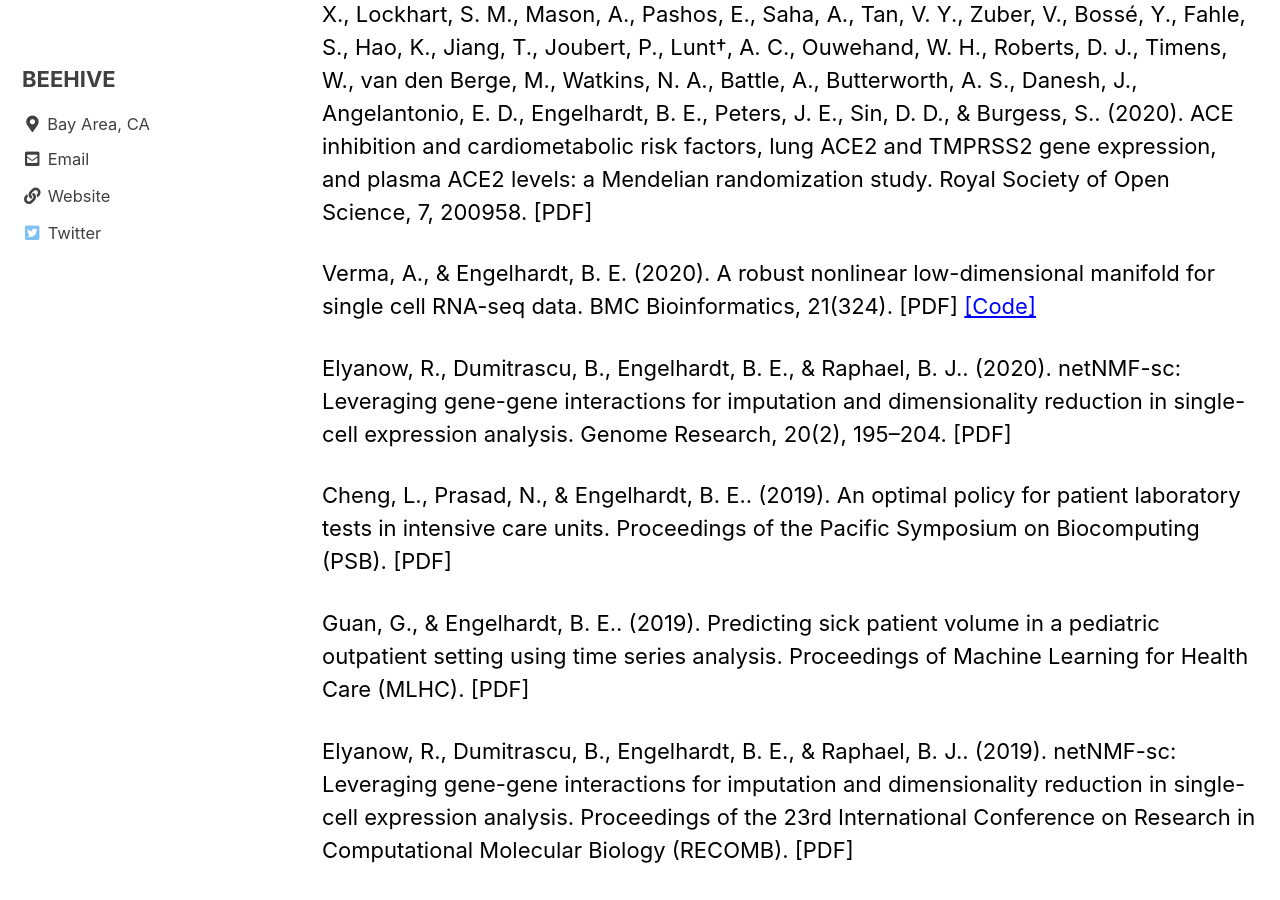
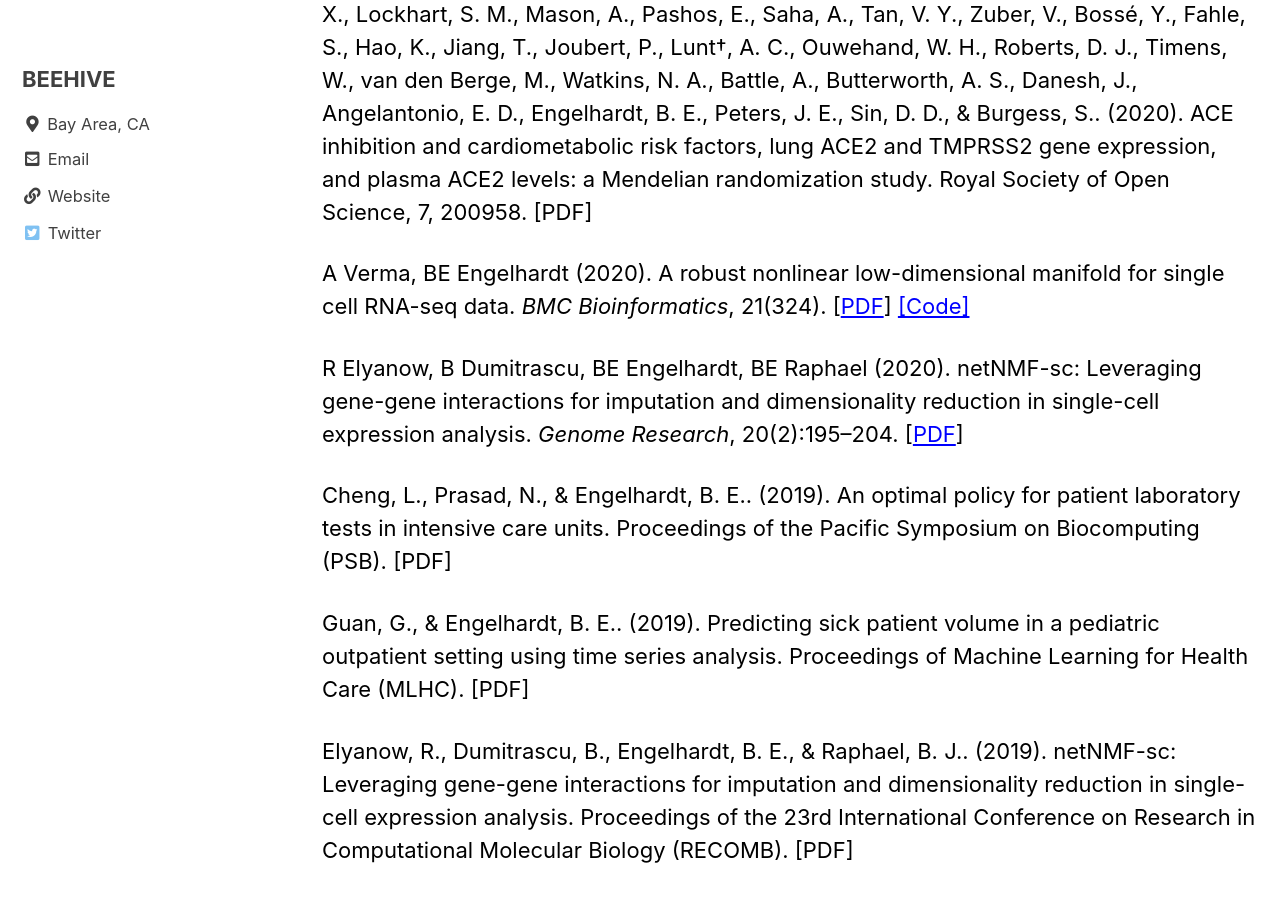
Before and after one commit to stanfordbeehive/stanfordbeehive.github.io, a Jekyll site: the page built from _pages/publications.md, in a window 1280 px wide and 900 px high, scrolled down 4118 px. Built offline with Jekyll 4.4.1, drawn with Linux system fonts in a browser that asks for light colours; cached includes are drawn as plain includes.

```diff
--- a/_pages/publications.md
+++ b/_pages/publications.md
@@ -93,14 +93,12 @@ GTEx Consortium. (2020). The GTEx Consortium atlas of genetic regulatory effects
 Gill, D., Arvanitis, M., Carter, P., Cordero, A. H. I., Jo, B., Karhunen, V., Larsson, S. C., Li, X., Lockhart, S. M., Mason, A., Pashos, E., Saha, A., Tan, V. Y., Zuber, V., Bossé, Y., Fahle, S., Hao, K., Jiang, T., Joubert, P., Lunt†, A. C., Ouwehand, W. H., Roberts, D. J., Timens, W., van den Berge, M., Watkins, N. A., Battle, A., Butterworth, A. S., Danesh, J., Angelantonio, E. D., Engelhardt, B. E., Peters, J. E., Sin, D. D., & Burgess, S.. (2020). ACE inhibition and cardiometabolic risk factors, lung ACE2 and TMPRSS2 gene expression, and plasma ACE2 levels: a Mendelian randomization study. Royal Society of Open Science, 7, 200958.
 [PDF]
 
-Verma, A., & Engelhardt, B. E. (2020). A robust nonlinear low-dimensional manifold for single cell RNA-seq data. BMC Bioinformatics, 21(324).
-[PDF] [[Code]](https://github.com/architverma1/tGPLVM)
+A Verma, BE Engelhardt (2020). A robust nonlinear low-dimensional manifold for single cell RNA-seq data. *BMC Bioinformatics*, 21(324).
+[[PDF](https://bmcbioinformatics.biomedcentral.com/articles/10.1186/s12859-020-03625-z)] [[Code]](https://github.com/architverma1/tGPLVM)
 
-Elyanow, R., Dumitrascu, B., Engelhardt, B. E., & Raphael, B. J.. (2020). netNMF-sc: Leveraging gene-gene interactions for imputation and dimensionality reduction in single-cell expression analysis. Genome Research, 20(2), 195–204.
-[PDF]
+R Elyanow, B Dumitrascu, BE Engelhardt, BE Raphael (2020). netNMF-sc: Leveraging gene-gene interactions for imputation and dimensionality reduction in single-cell expression analysis. *Genome Research*, 20(2):195–204. [[PDF](https://genome.cshlp.org/content/early/2020/01/28/gr.251603.119)]
 
-Cheng, L., Prasad, N., & Engelhardt, B. E.. (2019). An optimal policy for patient laboratory tests in intensive care units. Proceedings of the Pacific Symposium on Biocomputing (PSB).
-[PDF]
+Cheng, L., Prasad, N., & Engelhardt, B. E.. (2019). An optimal policy for patient laboratory tests in intensive care units. Proceedings of the Pacific Symposium on Biocomputing (PSB). [PDF]
 
 Guan, G., & Engelhardt, B. E.. (2019). Predicting sick patient volume in a pediatric outpatient setting using time series analysis. Proceedings of Machine Learning for Health Care (MLHC).
 [PDF]
```
